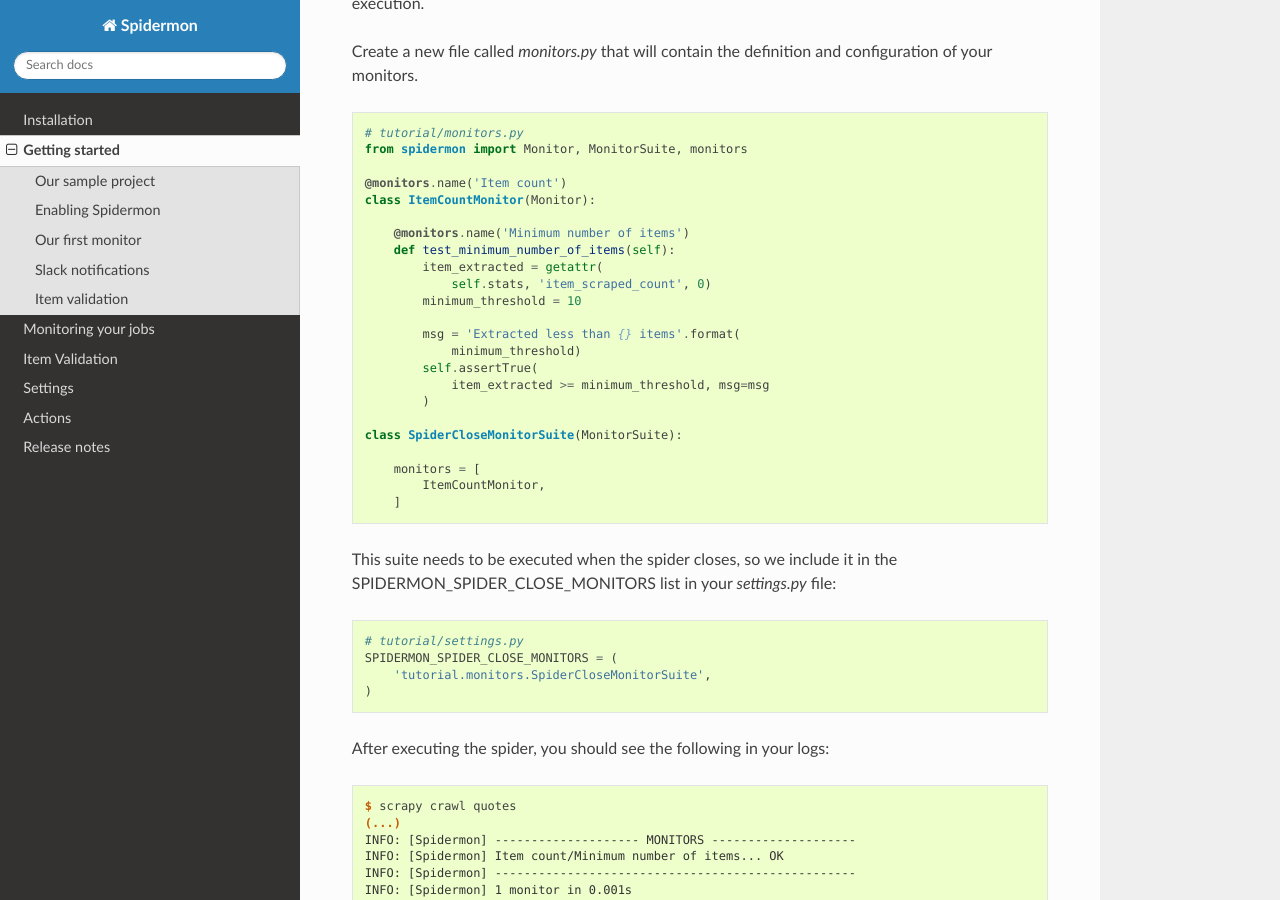
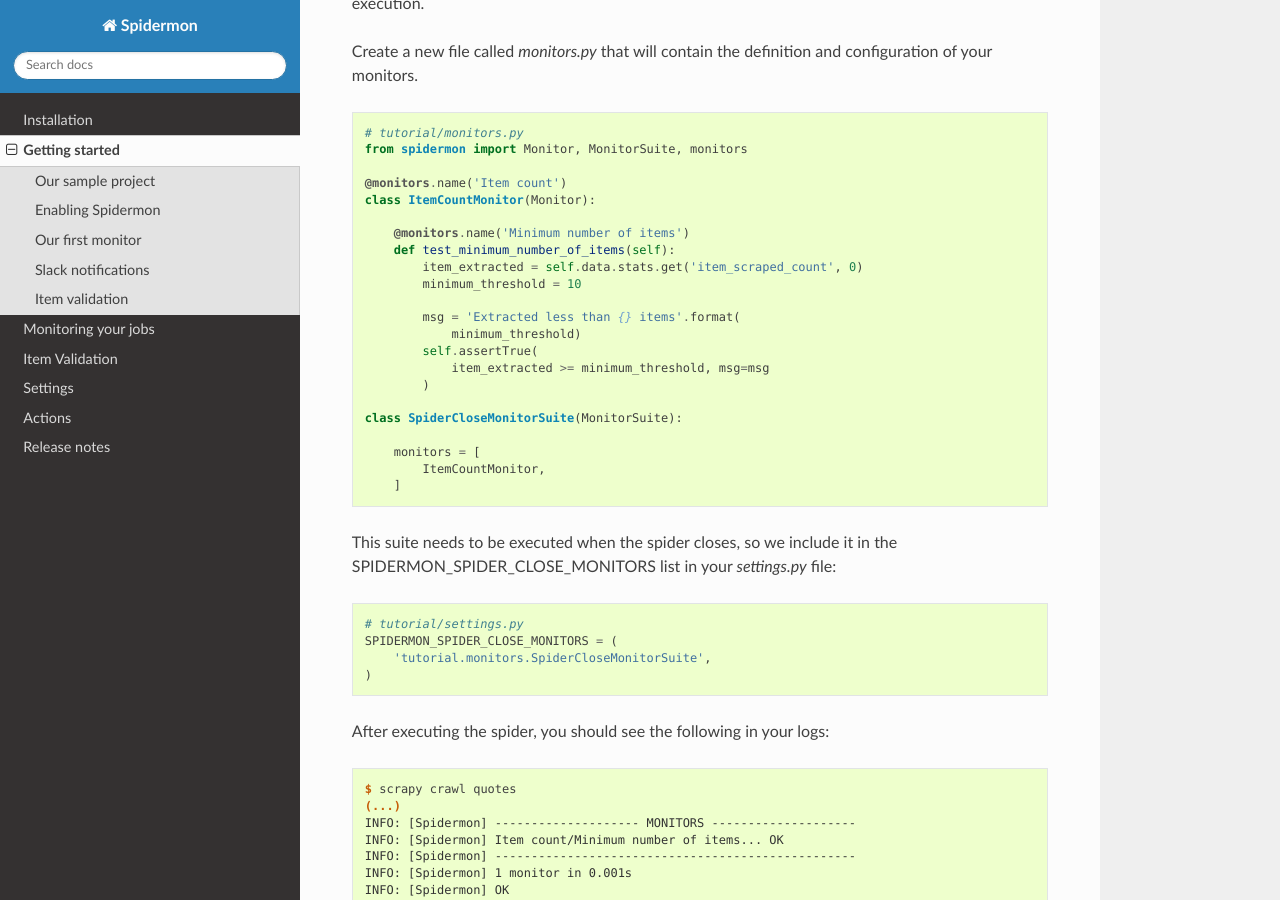
Before and after one commit to scrapinghub/spidermon, a Sphinx documentation site: the page built from docs/source/getting-started.rst, in a window 1280 px wide and 900 px high, scrolled down 1679 px. Built offline with Sphinx 7.4.7 and the Read the Docs theme 2.0.0, drawn with Linux system fonts in a browser that asks for light colours.

```diff
--- a/docs/source/getting-started.rst
+++ b/docs/source/getting-started.rst
@@ -94,8 +94,7 @@ your monitors.
 
         @monitors.name('Minimum number of items')
         def test_minimum_number_of_items(self):
-            item_extracted = getattr(
-                self.stats, 'item_scraped_count', 0)
+            item_extracted = self.data.stats.get('item_scraped_count', 0)
             minimum_threshold = 10
 
             msg = 'Extracted less than {} items'.format(
```
